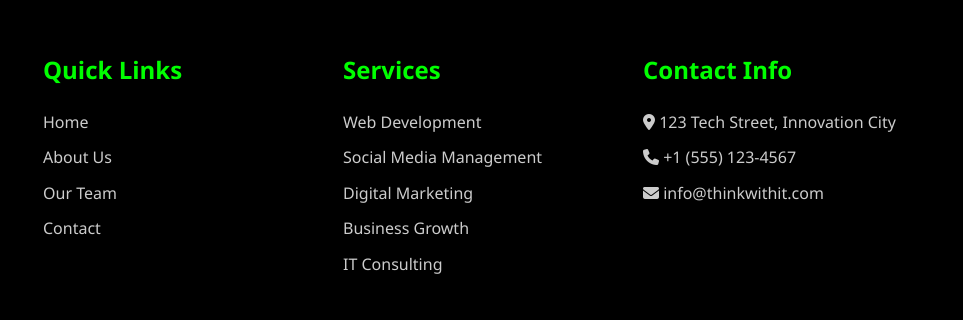
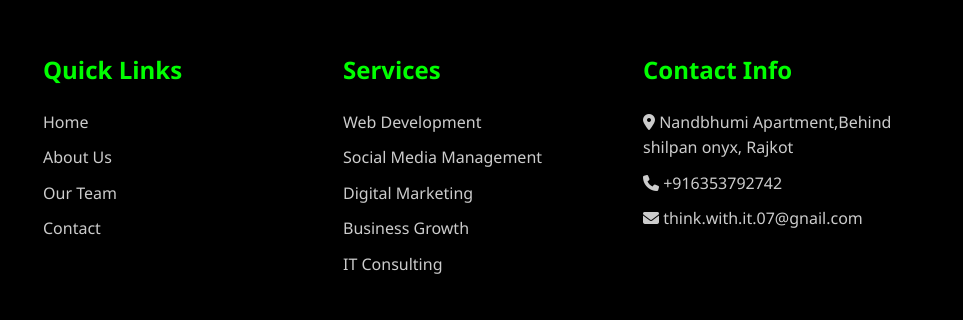
Before and after one commit to ThinkWithIT/Portfolio, a plain HTML site: page about.html in a window 1280 px wide. Shown: the part 3693-4013 px from the top of the page, 317-1280 px from the left. Drawn offline with Linux system fonts and the light colour scheme.

Commit message:
Update about.html
footer update

```diff
--- a/about.html
+++ b/about.html
@@ -787,9 +787,9 @@
                 </div>
                 <div class="footer-column">
                     <h3>Contact Info</h3>
-                    <p><i class="fas fa-map-marker-alt"></i> 123 Tech Street, Innovation City</p>
-                    <p><i class="fas fa-phone"></i> +1 (555) 123-4567</p>
-                    <p><i class="fas fa-envelope"></i> info@thinkwithit.com</p>
+                    <p><i class="fas fa-map-marker-alt"></i> Nandbhumi Apartment,Behind shilpan onyx, Rajkot</p>
+                    <p><i class="fas fa-phone"></i> +916353792742</p>
+                    <p><i class="fas fa-envelope"></i> think.with.it.07@gnail.com</p>
                 </div>
             </div>
             <div class="footer-bottom">
```
